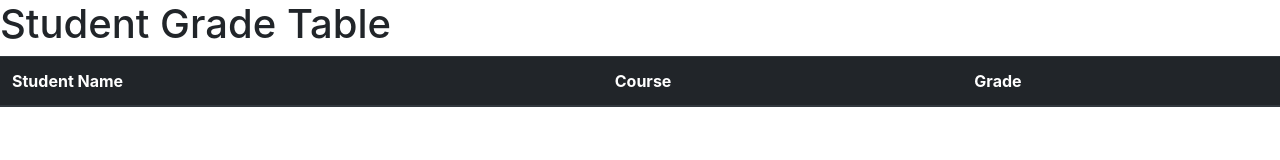
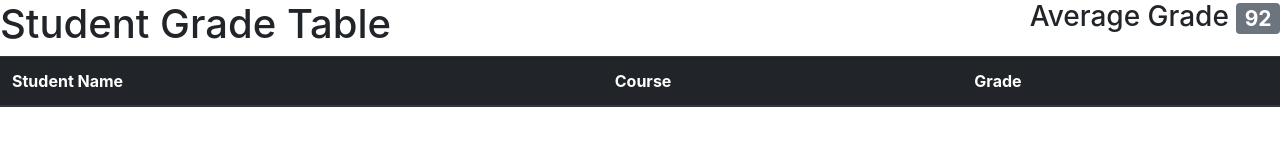
Before and after one commit to jennmagana77/student-grade-table, a plain HTML site: page index.html in a window 1280 px wide. Drawn offline with nearby package versions, Linux system fonts and the light colour scheme; no server answers.

Commit message:
added two column grid layout to header to include hard-coded average grade with bootstrap badge styling

```diff
--- a/index.html
+++ b/index.html
@@ -9,7 +9,10 @@
 
 <body>
   <header>
-    <h1>Student Grade Table</h1>
+    <div class="row">
+      <h1 class="col-sm-8">Student Grade Table</h1>
+      <h3 class="col-sm-4 text-right">Average Grade <span class="badge badge-secondary">92</span></h3>
+    </div>
   </header>
   <table class="table table-striped">
     <thead class="thead-dark">
```
